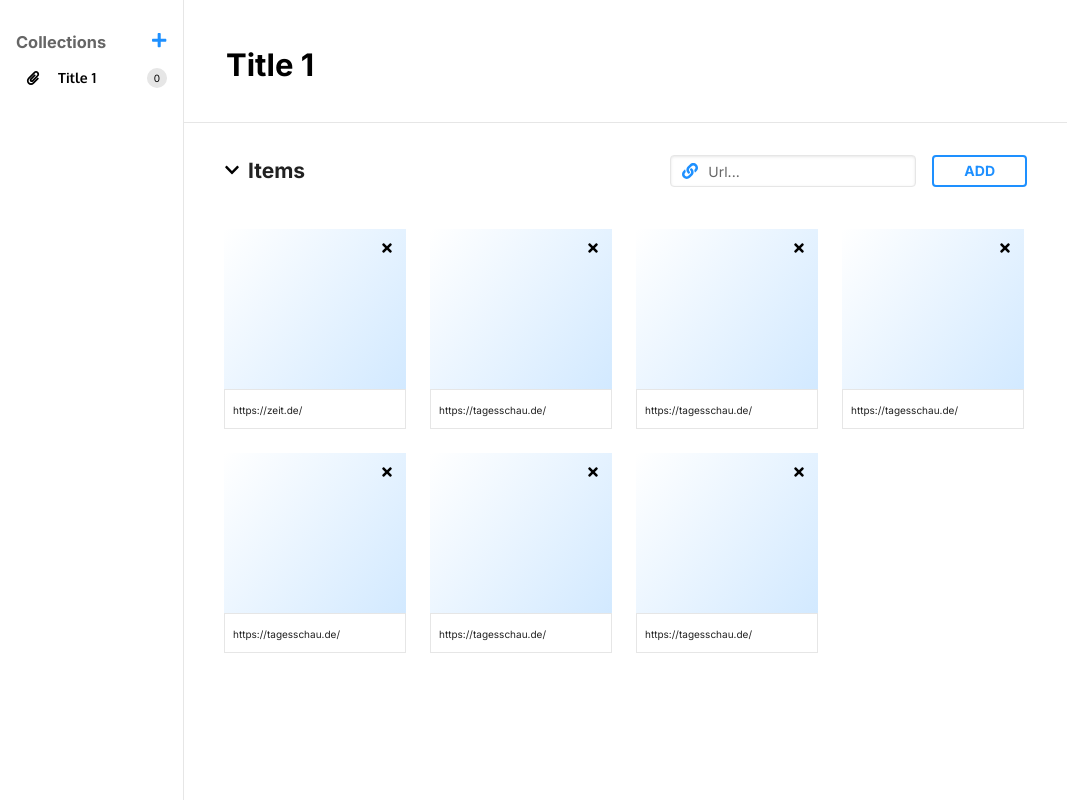
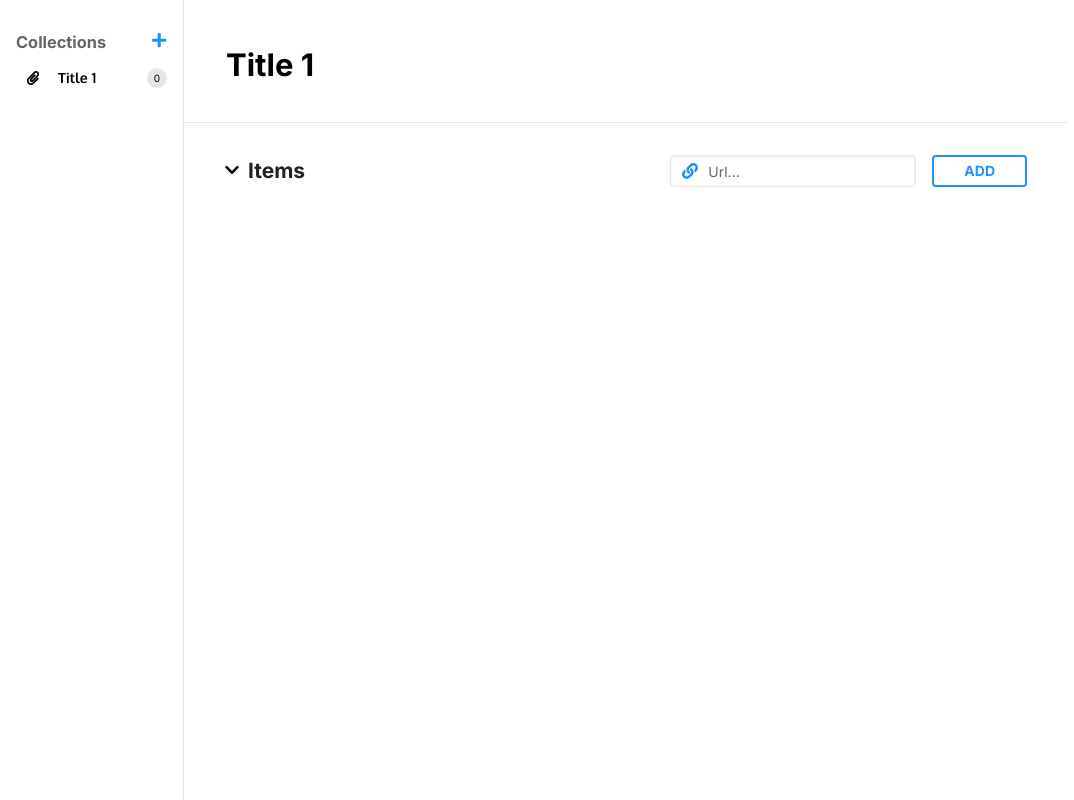
Before and after one commit to rpabon/collections-ui, a React (Create React App) app: page / in a window 1280 px wide. Shown: the whole page, without its empty margins (0-1074 px from the left). Built offline with nearby package versions, Linux system fonts and the light colour scheme.

Commit message:
Add and remove cards

```diff
--- a/src/components/CollectionItems/AddURL.tsx
+++ b/src/components/CollectionItems/AddURL.tsx
@@ -1,20 +1,48 @@
-import React from 'react';
+import React, { useState } from 'react';
 import { FaLink } from 'react-icons/fa';
+import { useDispatch, useSelector } from 'react-redux';
+import {
+  addCollectionItem,
+  selectCurrentCollectionId,
+} from '../../store/collectionsSlice';
 import css from './CollectionItems.module.scss';
+import { CollectionItem } from '../../types/CollectionItem';
 
-export function AddURL(props: AddURLProps) {
-  const {} = props;
+export function AddURL() {
+  const id = useSelector(selectCurrentCollectionId);
+  const dispatch = useDispatch();
+  const [url, setUrl] = useState('');
+
+  function addItem() {
+    const item: CollectionItem = {
+      id: +new Date(),
+      url,
+      imageURL: '',
+    };
+    dispatch(addCollectionItem({ id, item }));
+    setUrl('');
+  }
 
   return (
     <div className={css.inputGroup}>
       <div className={css.inputGroupWrapper}>
         <FaLink className={css.linkIcon} />
-        <input className={css.inputField} placeholder="Url..." />
+        <input
+          className={css.inputField}
+          placeholder="Url..."
+          value={url}
+          onChange={(e) => void setUrl(e.target.value)}
+          onKeyPress={(e) => {
+            if (e.key === 'Enter') {
+              addItem();
+            }
+          }}
+        />
       </div>
 
-      <button className={css.button}>Add</button>
+      <button className={css.button} onClick={addItem}>
+        Add
+      </button>
     </div>
   );
 }
-
-interface AddURLProps {}
--- a/src/components/CollectionItems/Cards.tsx
+++ b/src/components/CollectionItems/Cards.tsx
@@ -1,34 +1,35 @@
 import React from 'react';
 import { FaTimes } from 'react-icons/fa';
+import { useDispatch, useSelector } from 'react-redux';
+import {
+  removeCollectionItem,
+  selectCurrentCollection,
+} from '../../store/collectionsSlice';
 import css from './CollectionItems.module.scss';
 
-const cards = [
-  { id: 'id1', url: 'https://zeit.de/' },
-  { id: 'id2', url: 'https://tagesschau.de/' },
-  { id: 'id3', url: 'https://tagesschau.de/' },
-  { id: 'id4', url: 'https://tagesschau.de/' },
-  { id: 'id5', url: 'https://tagesschau.de/' },
-  { id: 'id6', url: 'https://tagesschau.de/' },
-  { id: 'id7', url: 'https://tagesschau.de/' },
-];
+export function Cards() {
+  const { id, items } = useSelector(selectCurrentCollection);
+  const dispatch = useDispatch();
 
-export function Cards(props: CardsProps) {
-  const {} = props;
+  function removeItem(itemId: number) {
+    dispatch(removeCollectionItem({ id, itemId }));
+  }
 
   return (
     <div className={css.cards}>
-      {cards.map((item) => (
-        <div key={item.id} className={css.card}>
-          <button className={css.cardClose}>
+      {items.map(({ id, url, imageURL }) => (
+        <div key={id} className={css.card}>
+          <button className={css.cardClose} onClick={() => void removeItem(id)}>
             <FaTimes />
           </button>
 
-          <div className={css.cardImage}></div>
-          <div className={css.cardInfo}>{item.url}</div>
+          <div className={css.cardImage}>
+            <img alt={url} src={imageURL} />
+          </div>
+
+          <div className={css.cardInfo}>{url}</div>
         </div>
       ))}
     </div>
   );
 }
-
-interface CardsProps {}
--- a/src/components/CollectionTitle/CollectionTitle.tsx
+++ b/src/components/CollectionTitle/CollectionTitle.tsx
@@ -1,4 +1,4 @@
-import React, { useRef, useState } from 'react';
+import React, { useEffect, useRef, useState } from 'react';
 import cx from 'classnames';
 import { useDispatch, useSelector } from 'react-redux';
 import {
@@ -12,6 +12,11 @@ export function CollectionTitle() {
   const originalName = useRef(name);
   const [value, setValue] = useState(name);
   const dispatch = useDispatch();
+
+  useEffect(() => {
+    setValue(name);
+    originalName.current = name;
+  }, [name]);
 
   function setNewName() {
     if (!value) {
--- a/src/store/collectionsSlice.ts
+++ b/src/store/collectionsSlice.ts
@@ -2,15 +2,8 @@ import { createSlice, PayloadAction } from '@reduxjs/toolkit';
 import { RootState } from '.';
 import { Collection } from '../types/Collection';
 import { CollectionItem } from '../types/CollectionItem';
-
-interface CollectionState {
-  currentId: Collection['id'];
-  list: Collection[];
-}
-
-function createNewCollection(length: number = 0): Collection {
-  return { id: +new Date(), name: `Title ${length + 1}`, items: [] };
-}
+import { CollectionState } from '../types/CollectionState';
+import { createNewCollection, getCollection } from './utils';
 
 const initialCollection = createNewCollection();
 const initialState: CollectionState = {
@@ -32,11 +25,10 @@ export const collectionsSlice = createSlice({
       state,
       { payload }: PayloadAction<Pick<Collection, 'id' | 'name'>>
     ) {
-      const collection = state.list.find((c) => c.id === payload.id);
+      const collection = getCollection(state, payload.id);
+      if (!collection) return;
 
-      if (collection) {
-        collection.name = payload.name;
-      }
+      collection.name = payload.name;
     },
     addCollection(state) {
       state.list.push(createNewCollection(state.list.length));
@@ -45,10 +37,23 @@ export const collectionsSlice = createSlice({
       state,
       { payload }: PayloadAction<{ id: Collection['id']; item: CollectionItem }>
     ) {
-      const collection = state.list.find(({ id }) => id === payload.id);
+      const collection = getCollection(state, payload.id);
       if (!collection) return;
 
       collection.items.push(payload.item);
+    },
+    removeCollectionItem(
+      state,
+      action: PayloadAction<{
+        id: Collection['id'];
+        itemId: CollectionItem['id'];
+      }>
+    ) {
+      const { id, itemId } = action.payload;
+      const collection = getCollection(state, id);
+      if (!collection) return;
+
+      collection.items = collection.items.filter((item) => item.id !== itemId);
     },
   },
 });
@@ -58,6 +63,7 @@ export const {
   setCollectionName,
   addCollection,
   addCollectionItem,
+  removeCollectionItem,
 } = collectionsSlice.actions;
 
 export const selectCollections = (state: RootState) => state.collections.list;
--- /dev/null
+++ b/src/store/utils.ts
@@ -0,0 +1,17 @@
+import { Collection } from '../types/Collection';
+import { CollectionState } from '../types/CollectionState';
+
+export function getCollection(
+  state: CollectionState,
+  id: Collection['id']
+): Collection | undefined {
+  return state.list.find((c) => c.id === id);
+}
+
+export function createNewCollection(length: number = 0): Collection {
+  return {
+    id: +new Date(),
+    name: `Title ${length + 1}`,
+    items: [],
+  };
+}
--- /dev/null
+++ b/src/types/CollectionState.ts
@@ -0,0 +1,6 @@
+import { Collection } from './Collection';
+
+export interface CollectionState {
+  currentId: Collection['id'];
+  list: Collection[];
+}
```
